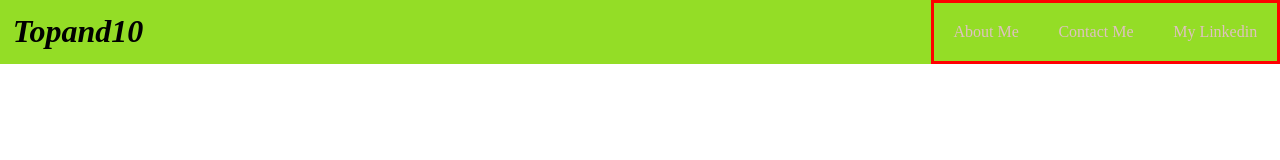
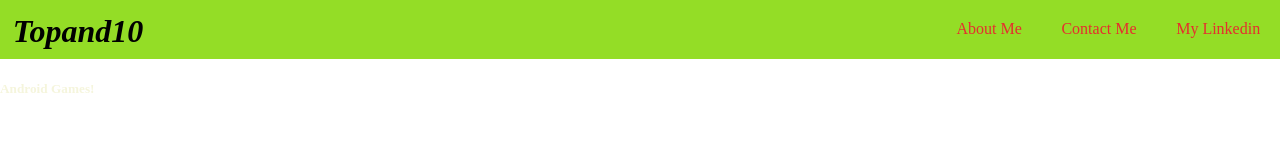
Before and after one commit to majorali1/topand10, a plain HTML site: page index.html in a window 1280 px wide. Drawn offline with Linux system fonts and the light colour scheme.

Commit message:
color and height changes

```diff
--- a/index.html
+++ b/index.html
@@ -20,5 +20,11 @@
             <li><a href="lookmeup">My Linkedin</a></li>
         </ul>
     </header>
+
+    <div>
+        <h5>Android Games! </h5>
+    </div>
+
+
 </body>
 </html>
--- a/style.css
+++ b/style.css
@@ -6,7 +6,7 @@
 header {
     background-color: rgb(148, 221, 38);
     padding: 0px;
-    height: 4pc;
+    height: 3.7pc;
     margin: 0px;
 }
 
@@ -29,7 +29,6 @@ header ul {
     float: right;
     margin: 0px;
     padding: 0px;
-    border: red,solid;
 }
 
 
@@ -39,7 +38,7 @@ header ul li {
 
 header ul li a {
     text-decoration: none;
-    color: rgb(223, 193, 193);
+    color: rgb(230, 46, 46);
     display: block;
     padding: 1.24pc;
 }
```
